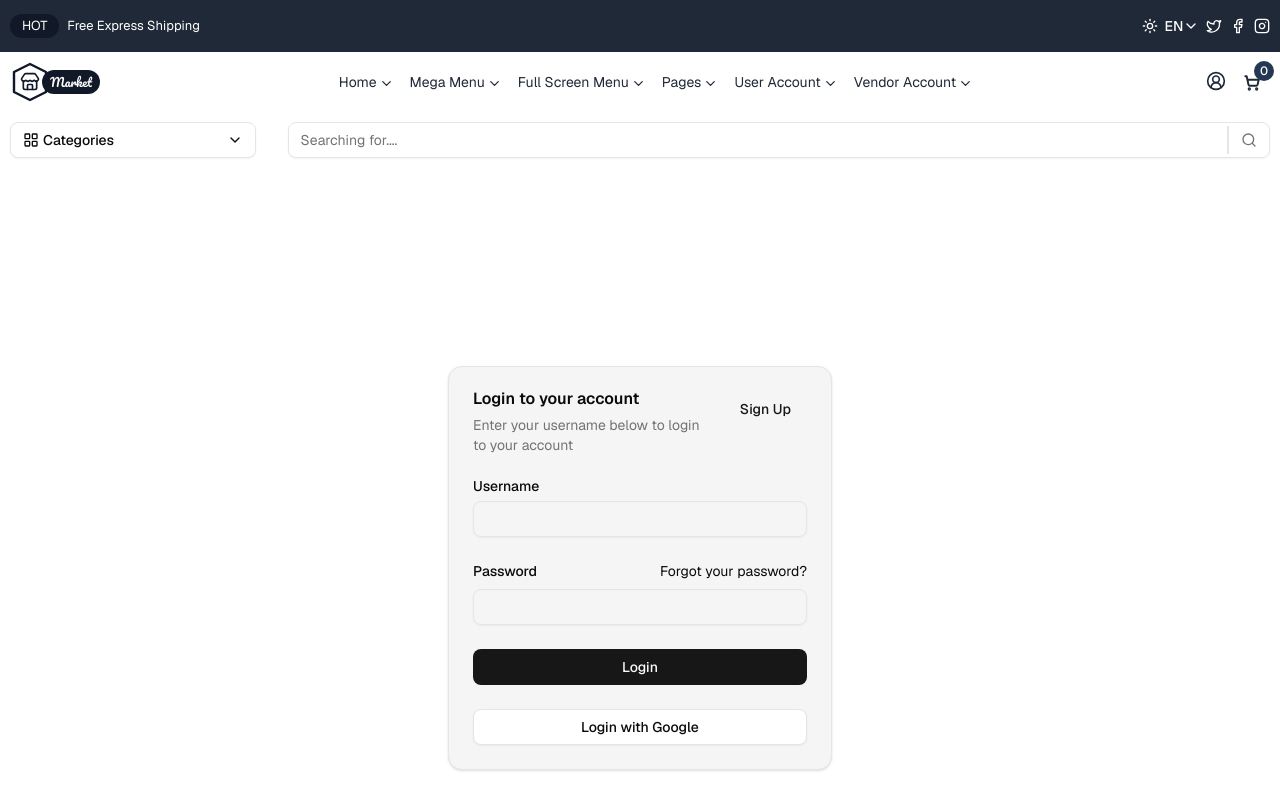
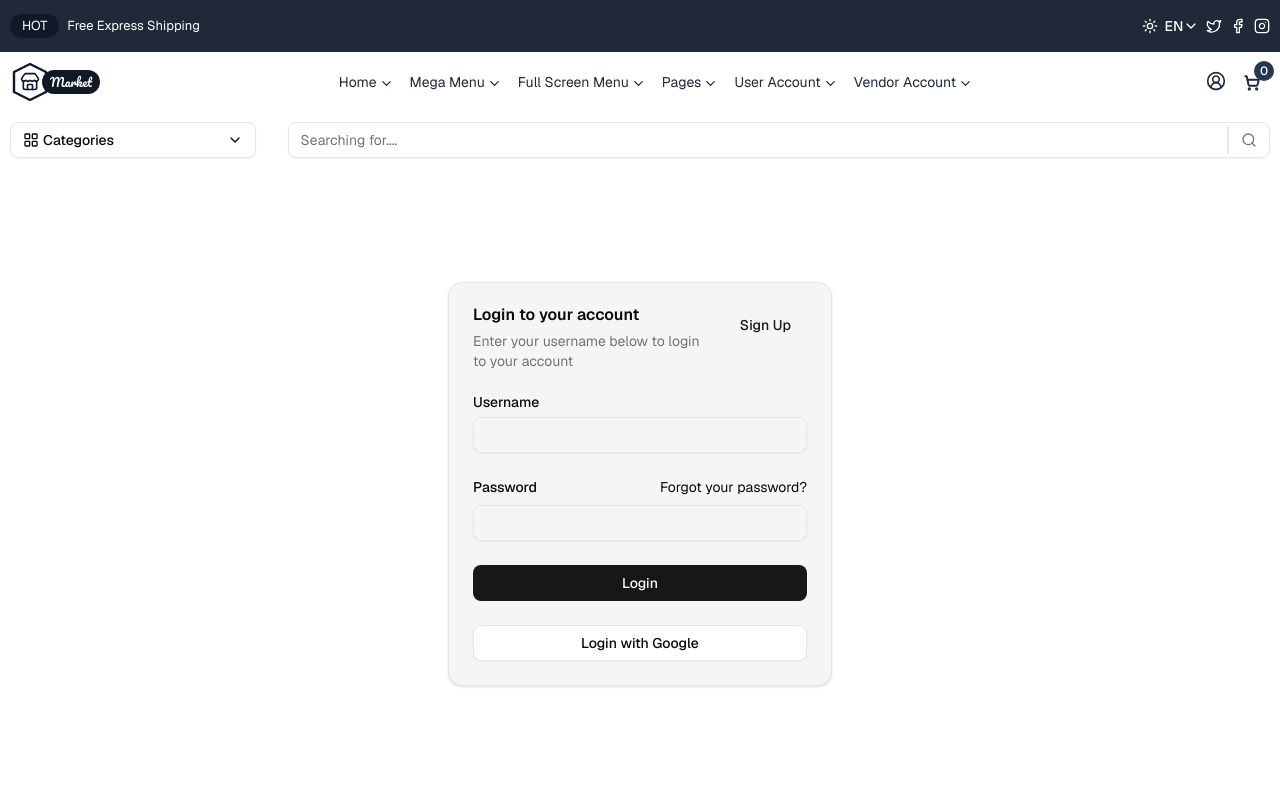
Before and after one commit to Mahmoud-Ragab-Khalifa/E-Commerce, a Next.js app: page /en/login in a window 1280 px wide. Shown: the top 800 px of the page. Built offline with nearby package versions, Linux system fonts and the light colour scheme.

Commit message:
create main loader component and add it in all not customized routes

```diff
--- /dev/null
+++ b/src/app/[locale]/login/loading.tsx
@@ -0,0 +1,7 @@
+import MainLoader from "@/components/Loaders/MainLoader";
+
+const MainLoading = () => {
+  return <MainLoader />;
+};
+
+export default MainLoading;
--- a/src/app/[locale]/login/page.tsx
+++ b/src/app/[locale]/login/page.tsx
@@ -88,7 +88,7 @@ const Login = () => {
   };
 
   return (
-    <div className="container mx-auto px-4 min-h-screen flex justify-center items-center">
+    <div className="container mx-auto px-4 min-h-[calc(100vh-112px)] lg:min-h-[calc(100vh-168px)] flex justify-center items-center">
       <Card className="w-full max-w-sm">
         <CardHeader>
           <CardTitle>Login to your account</CardTitle>
--- a/src/app/[locale]/products/category/[category]/loading.tsx
+++ b/src/app/[locale]/products/category/[category]/loading.tsx
@@ -1,9 +1,7 @@
-const CategoryLoading = () => {
-  return (
-    <div className="flex items-center justify-center h-[calc(100vh-200px)]">
-      <div className="w-8 h-8 border-4 border-muted border-t-primary rounded-full animate-spin"></div>
-    </div>
-  );
+import MainLoader from "@/components/Loaders/MainLoader";
+
+const MainLoading = () => {
+  return <MainLoader />;
 };
 
-export default CategoryLoading;
+export default MainLoading;
--- /dev/null
+++ b/src/app/[locale]/profile/loading.tsx
@@ -0,0 +1,7 @@
+import MainLoader from "@/components/Loaders/MainLoader";
+
+const MainLoading = () => {
+  return <MainLoader />;
+};
+
+export default MainLoading;
--- /dev/null
+++ b/src/components/Loaders/MainLoader.tsx
@@ -0,0 +1,9 @@
+const MainLoader = () => {
+  return (
+    <div className="flex items-center justify-center min-h-[calc(100vh-112px)] lg:min-h-[calc(100vh-168px)]">
+      <div className="w-8 h-8 border-4 border-muted border-t-primary rounded-full animate-spin"></div>
+    </div>
+  );
+};
+
+export default MainLoader;
```
